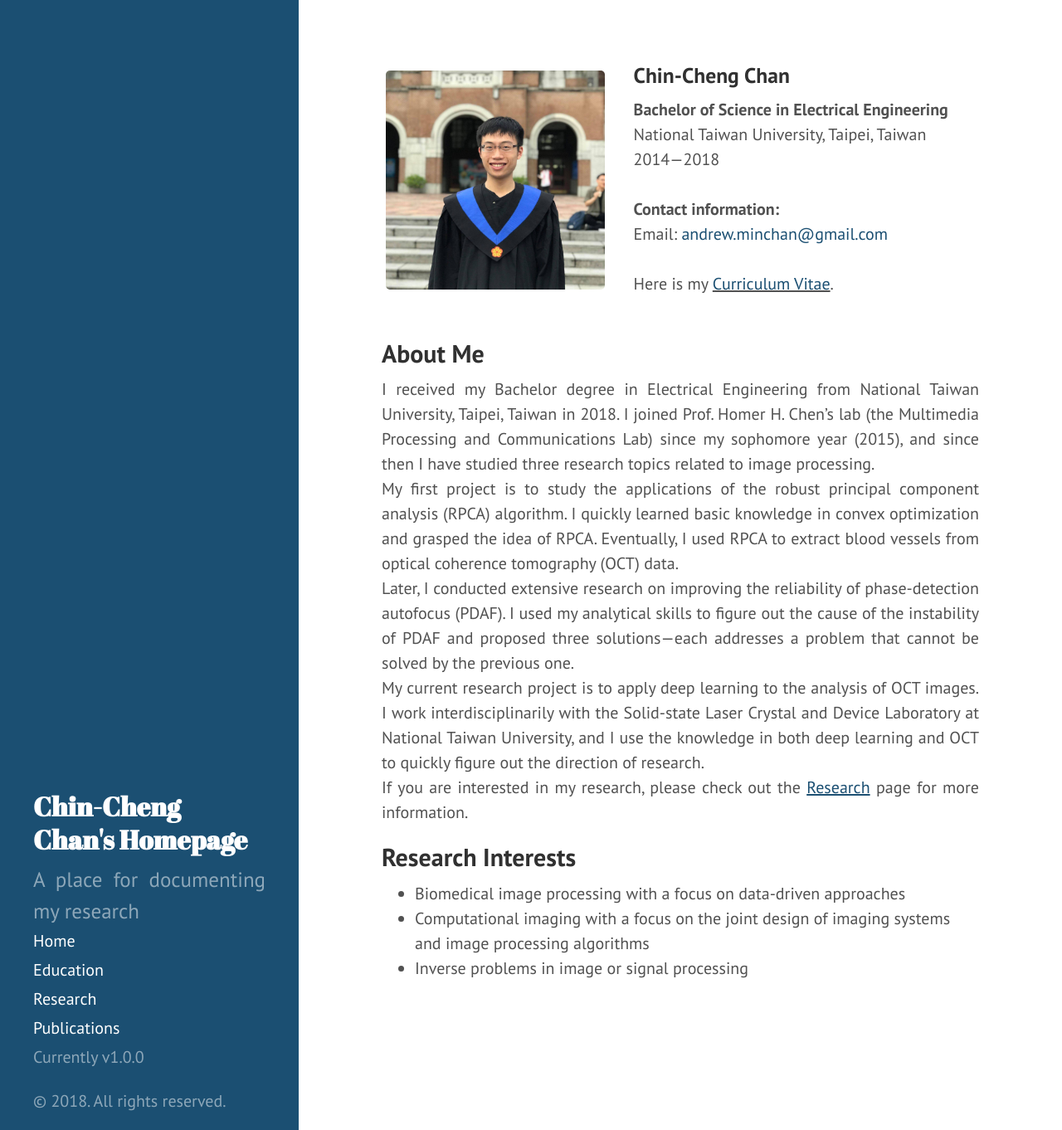
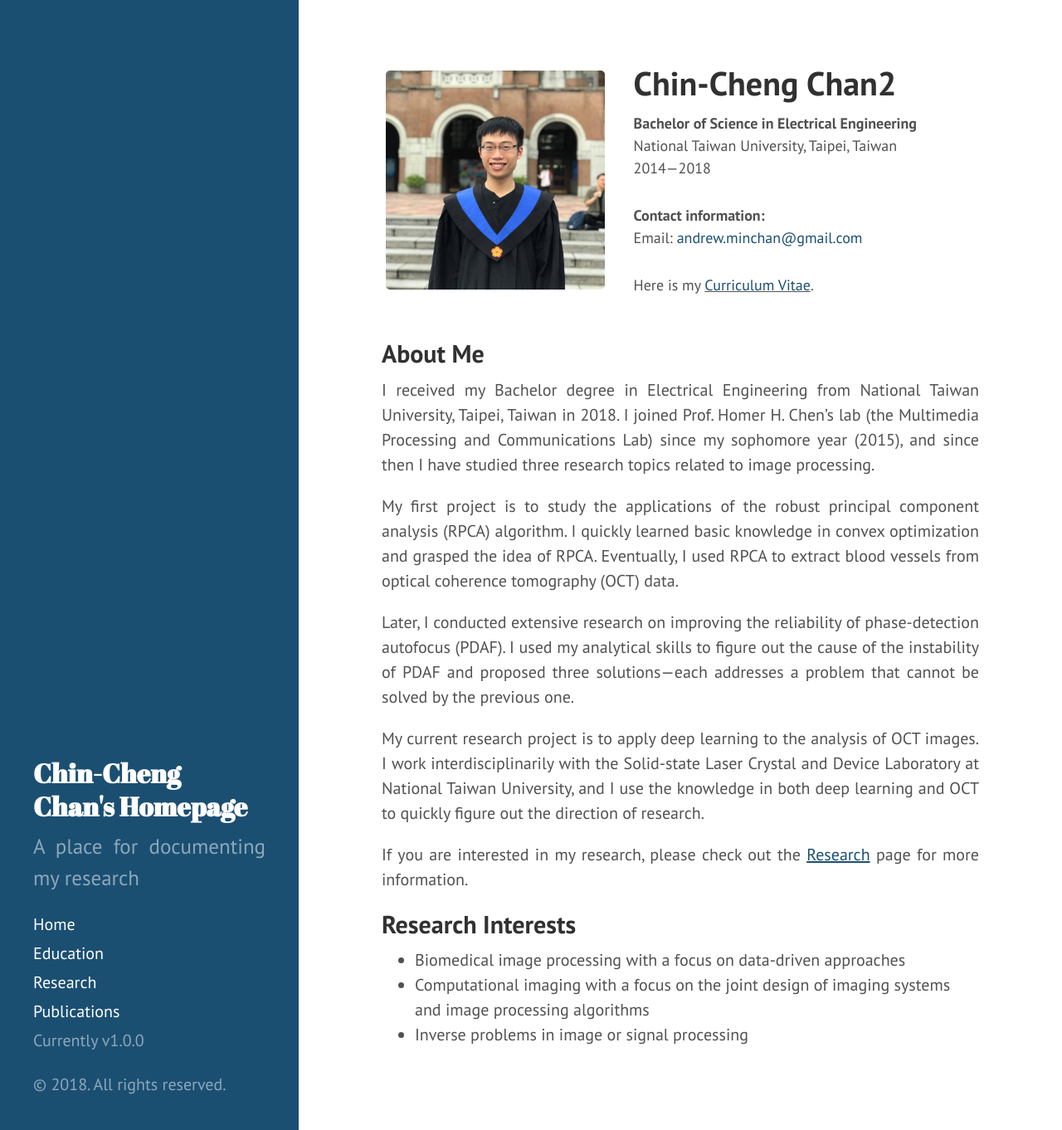
Before and after one commit to andrewccchan/andrewccchan.github.io, a Jekyll site: the page built from home.md, in a window 1280 px wide and 1362 px high. Shown: the whole window at 83% size. Built offline with Jekyll 4.4.1, drawn with Linux system fonts in a browser that asks for light colours.

Commit message:
fix size

```diff
--- a/home.md
+++ b/home.md
@@ -18,8 +18,8 @@ title: Home
     <img src="/assets/my_photo_grad_gown.jpg" alt="My photo" width='400'>
     </div>
     <div class="column2" >
-    <h1>Chin-Cheng Chan</h1>
-    <b><p>Bachelor of Science in Electrical Engineering</p></b>
+    <h1>Chin-Cheng Chan2</h1>
+    <p><b>Bachelor of Science in Electrical Engineering</b></p>
     <p>National Taiwan University, Taipei, Taiwan</p>
     <p>2014&mdash;2018</p>
     <br>
--- a/public/css/hyde.css
+++ b/public/css/hyde.css
@@ -48,7 +48,7 @@ html {
 p {
   text-align: justify;
   text-justify: inter-word;
-  margin: 0px;
+  /* margin: 0px; */
   /* text-indent: 30px; */
 }
 
@@ -314,12 +314,19 @@ a.sidebar-nav-item:focus {
 .column2 > h1{
   text-align: left;
   /* font-size: 50px; */
-  font-size: 2vw;
+  font-size: 40px;
   margin-top: -35px;
 }
 
 .column2 > p{
   /* font-size: 1vw; */
+  margin: 0px;
+  font-size: 18px;
+}
+
+.column2 > br{
+    /* display:block; */
+    line-height: 30px;
 }
 
 /* Clear floats after image containers */
```
